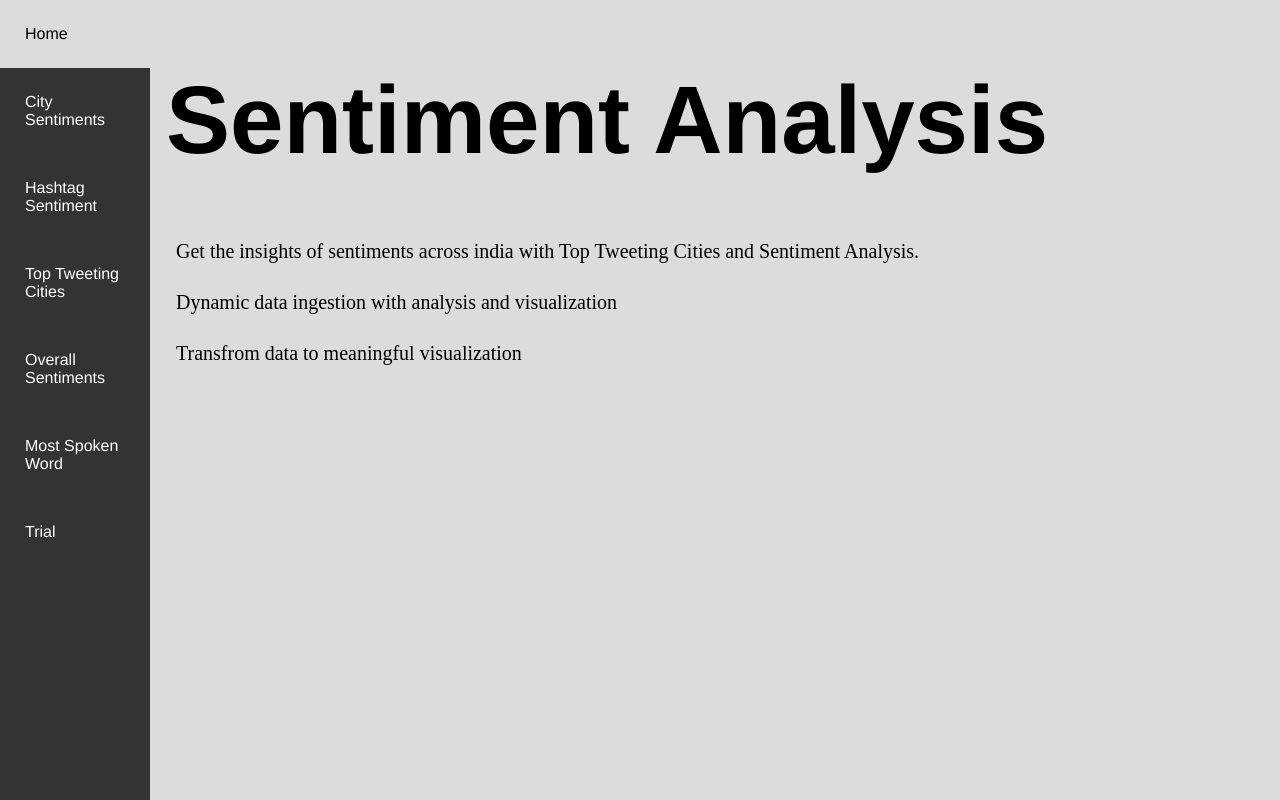
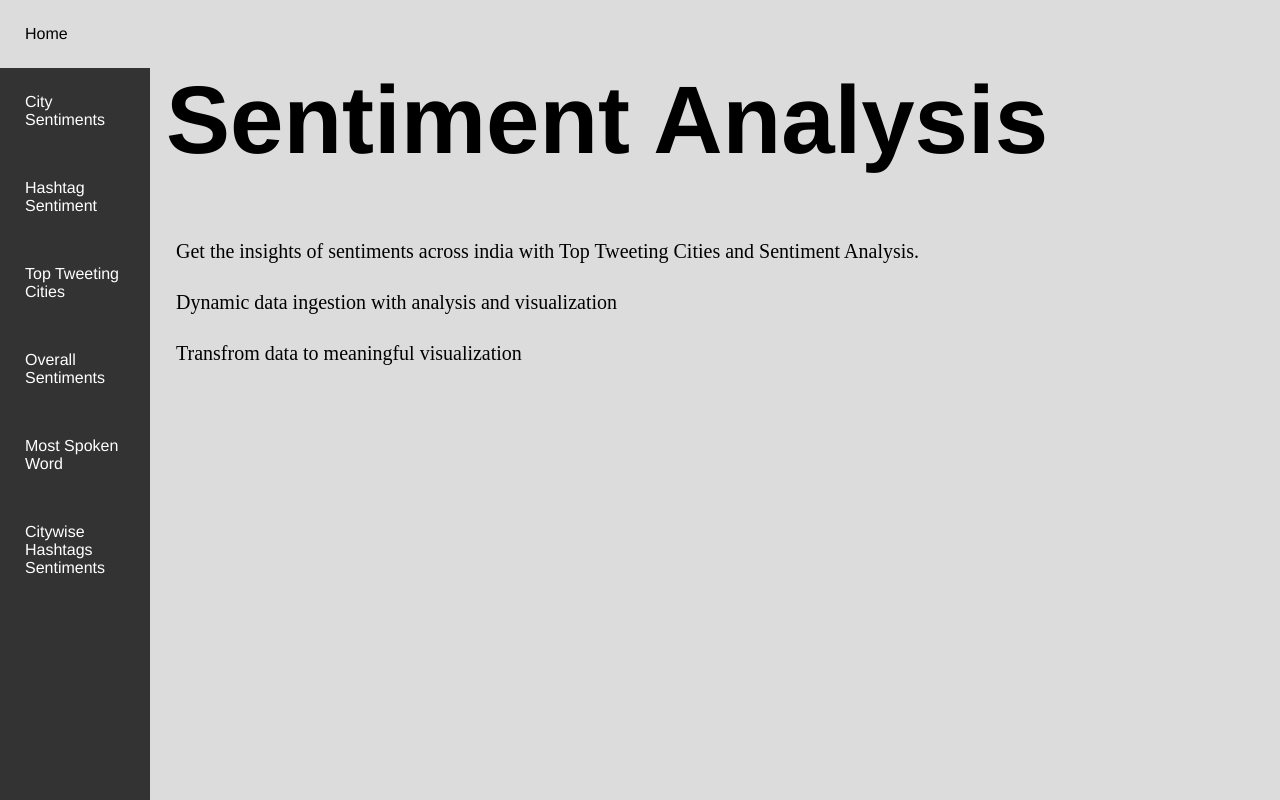
Before and after one commit to Sanidhya-Sharma/Flask-Sentiment-Analysis-, a Flask app: page / in a window 1280 px wide. Run offline with Flask 2, Linux system fonts and the light colour scheme.

Commit message:
added Citywise Sentiments

```diff
--- a/app.py
+++ b/app.py
@@ -212,7 +212,7 @@ def MostSpokenWord():
 
     # ITTERATING ROWS FOR CITY NAMES
     for rows in large30.get_values():
-        datalist_1.append(str(rows[0]).replace(" ", "_"))
+        datalist_1.append(str(rows[0]).replace(" ", " "))
 
     # PASSING PARAMENTERS
     legend = 'Count'
@@ -253,14 +253,14 @@ def dropdown():
 
     # ITTERATING ROWS FOR CITY NAMES
     for rows in data_1.get_values():
-        datalist_1.append(str(rows[0]).replace(" ", "_"))
+        datalist_1.append(str(rows[0]).replace(" ", " "))
 
-    colours = datalist_1
+    dropdown_val = datalist_1
 
     print('Drop Down Values called')
 
     # RETURNING THE CHART.JS VALUES
-    return render_template('Trial.html', colours=colours)
+    return render_template('CitywiseHashtagsSentiments.html', dropdown_val=dropdown_val)
 
 
 # @app.route("/Trail" , methods=['GET', 'POST'])
@@ -270,7 +270,7 @@ def dropdown():
 #     return(str(select)) # just to see what select is
 
 
-@app.route("/Trail" , methods=['GET', 'POST'])
+@app.route("/CitywiseHashtagsSentiments", methods=['GET', 'POST'])
 def test():
 
     print('Trial Page')
@@ -299,12 +299,12 @@ def test():
     FTR_data = dataframe[(dataframe.Cities == select)]
 
     # EXTRACTING COLOUMNS DATA FROM DATAFRAME
-    data = FTR_data[['Cities', 'Hashtags']]
+    data = FTR_data[['Cities', 'Hashtags', 'Sentiment_Rating']]
 
     # GROUPING BY CITIES
-    data_gd = data.groupby(['Cities']).reset_index()
+    data_gd = data.groupby(['Hashtags']).sum().reset_index()
 
-    print(data_gd)
+    # print(data_gd)
 
     print('Trial Datafame Generated')
 
@@ -329,12 +329,12 @@ def test():
     legend = 'Tweets'
     Sentiment = datalist
     Cities = datalist_1
-    colours = datalist_2
+    dropdown_val = datalist_2
 
     print('Trial Datafame Values Passed')
 
     # RETURNING THE CHART.JS VALUES
-    return render_template('Trial.html', values=Sentiment, labels=Cities, legend=legend, colours=colours)
+    return render_template('CitywiseHashtagsSentiments.html', values=Sentiment, labels=Cities, legend=legend, dropdown_val=dropdown_val)
 
 # TRIAL-----------------------------------------------------------------------------------------------------------
 # TRIAL-----------------------------------------------------------------------------------------------------------
--- a/templates/CitySentiments.html
+++ b/templates/CitySentiments.html
@@ -25,7 +25,7 @@
         <a href="/TopTweetingCities">Top Tweeting Cities</a>
         <a href="/OverallSentiments">Overall Sentiments</a>
             <a href="/MostSpokenWord">Most Spoken Word</a>
-            <a href="/Trial">Trial</a>
+            <a href="/CitywiseHashtagsSentiments">Citywise Hashtags Sentiments</a>
         </div>
     </header>
 
--- a/templates/HashtagSentiment.html
+++ b/templates/HashtagSentiment.html
@@ -24,7 +24,7 @@
         <a href="/TopTweetingCities">Top Tweeting Cities</a>
         <a href="/OverallSentiments">Overall Sentiments</a>
             <a href="/MostSpokenWord">Most Spoken Word</a>
-            <a href="/Trial">Trial</a>
+            <a href="/CitywiseHashtagsSentiments">Citywise Hashtags Sentiments</a>
         </div>
     </header>
 
--- a/templates/MostSpokenWord.html
+++ b/templates/MostSpokenWord.html
@@ -24,7 +24,7 @@
         <a href="/TopTweetingCities">Top Tweeting Cities</a>
         <a href="/OverallSentiments">Overall Sentiments</a>
             <a class="active" href="/MostSpokenWord">Most Spoken Word</a>
-            <a href="/Trial">Trial</a>
+            <a href="/CitywiseHashtagsSentiments">Citywise Hashtags Sentiments</a>
         </div>
     </header>
 
--- a/templates/OverallSentiments.html
+++ b/templates/OverallSentiments.html
@@ -26,7 +26,7 @@
         <a href="/TopTweetingCities">Top Tweeting Cities</a>
         <a class="active" href="/OverallSentiments">Overall Sentiments</a>
             <a href="/MostSpokenWord">Most Spoken Word</a>
-            <a href="/Trial">Trial</a>
+            <a href="/CitywiseHashtagsSentiments">Citywise Hashtags Sentiments</a>
         </div>
     </header>
 
--- a/templates/TopTweetingCities.html
+++ b/templates/TopTweetingCities.html
@@ -24,7 +24,7 @@
         <a class="active"  href="/TopTweetingCities">Top Tweeting Cities</a>
         <a href="/OverallSentiments">Overall Sentiments</a>
             <a href="/MostSpokenWord">Most Spoken Word</a>
-            <a href="/Trial">Trial</a>
+            <a href="/CitywiseHashtagsSentiments">Citywise Hashtags Sentiments</a>
         </div>
     </header>
 
--- a/templates/home.html
+++ b/templates/home.html
@@ -22,7 +22,7 @@
         <a href="/TopTweetingCities">Top Tweeting Cities</a>
         <a href="/OverallSentiments">Overall Sentiments</a>
             <a href="/MostSpokenWord">Most Spoken Word</a>
-            <a href="/Trial">Trial</a>
+            <a href="/CitywiseHashtagsSentiments">Citywise Hashtags Sentiments</a>
         </div>
     </header>
 
```
Also changed, not shown: installing requirements.py.txt (deleted, +0 -7 lines), templates/CitywiseHashtagsSentiments.html (renamed from templates/Trial.html, +8 -50 lines).
